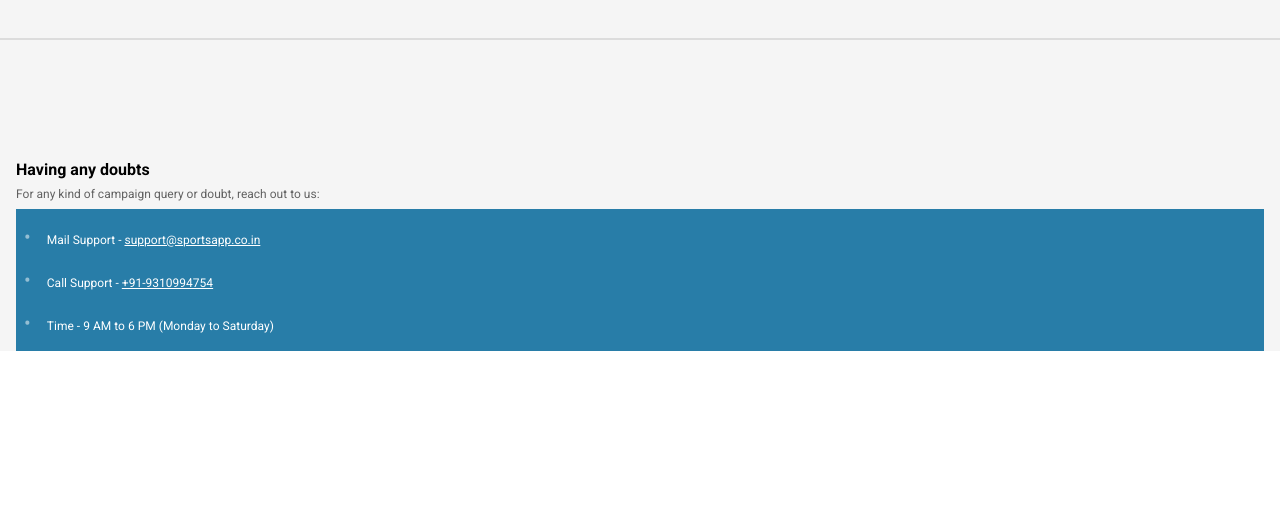
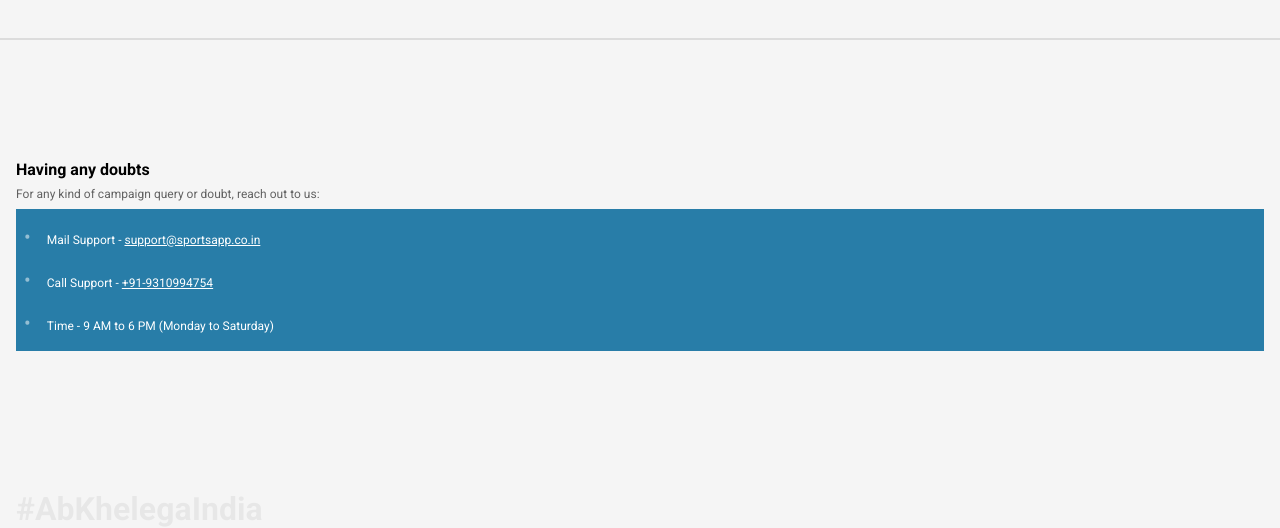
Before and after one commit to SportsAppIN/campaign-guidelines, a plain HTML site: page campaign-challenges.html in a window 1280 px wide. Shown: the part 7036-7564 px from the top of the page. Before the commit the page ends 7387 px from the top, so only its background shows below. Drawn offline with Linux system fonts and the light colour scheme.

Commit message:
campaign-challenges.html update for footer

```diff
--- a/campaign-challenges.html
+++ b/campaign-challenges.html
@@ -359,6 +359,9 @@
             </div>
         </div>
     </div>
+    <div class="footer">
+        <p>#AbKhelegaIndia</p>
+    </div>
 </div>
 <script>
     function openSupportEmail() {
```
